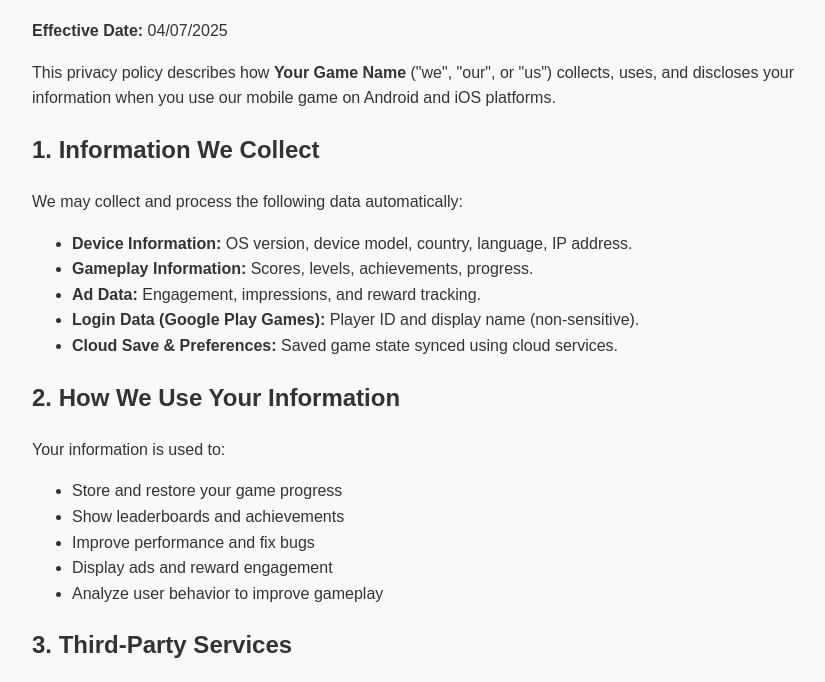
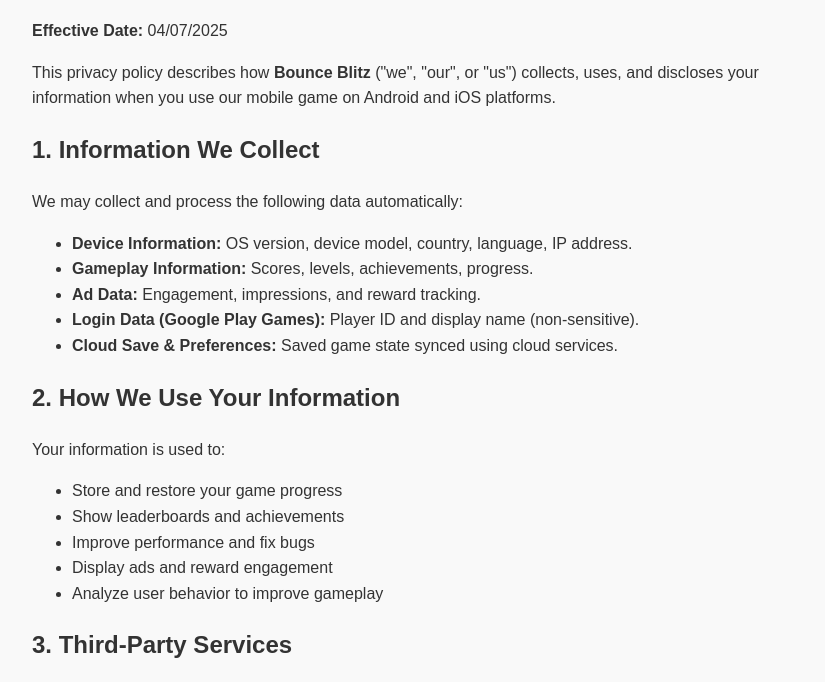
Before and after one commit to NikunjShah/NikunjShah.github.io, a plain HTML site: page index.html in a window 1280 px wide. Shown: the part 108-790 px from the top of the page, without its empty margins (208-1033 px from the left). Drawn offline with Linux system fonts and the light colour scheme.

Commit message:
Update index.html

```diff
--- a/index.html
+++ b/index.html
@@ -8,7 +8,7 @@
     <h1>Privacy Policy for Bounce Blitz</h1>
     <p><strong>Effective Date:</strong> 04/07/2025</p>
 
-    <p>This privacy policy describes how <strong>Your Game Name</strong> ("we", "our", or "us") collects, uses, and discloses your information when you use our mobile game on Android and iOS platforms.</p>
+    <p>This privacy policy describes how <strong>Bounce Blitz</strong> ("we", "our", or "us") collects, uses, and discloses your information when you use our mobile game on Android and iOS platforms.</p>
 
     <h2>1. Information We Collect</h2>
     <p>We may collect and process the following data automatically:</p>
```
